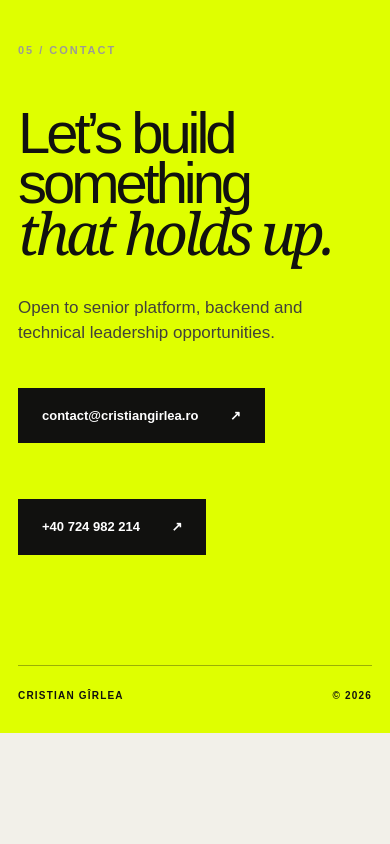
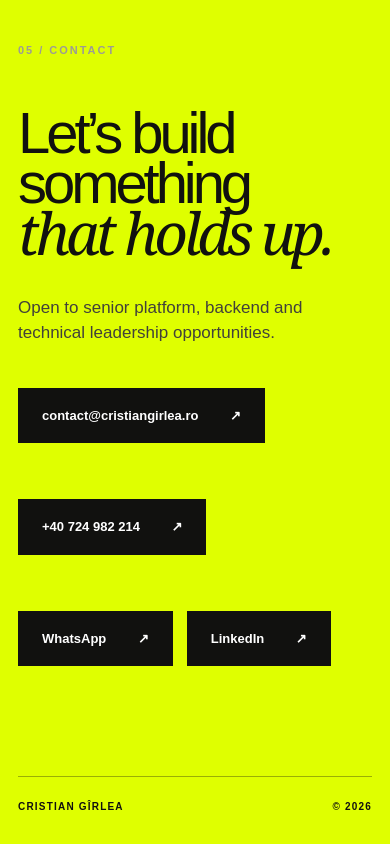
Before and after one commit to cristiangirlea/cristiangirlea-cv, a Next.js app: page / in a window 390 px wide. Shown: the part 4655-5499 px from the top of the page. Before the commit the page ends 5388 px from the top, so only its background shows below. Built offline with nearby package versions, Linux system fonts and the light colour scheme.

Commit message:
Add LinkedIn and WhatsApp contact links (#7)
Add direct LinkedIn and WhatsApp links while retaining email and phone contact options.

```diff
--- a/app/page.tsx
+++ b/app/page.tsx
@@ -39,6 +39,6 @@ export default function Home() {
     </div></section>
     <section className="expertise shell" id="expertise"><div className="sectionLabel">03 / Capabilities</div><div className="expertiseGrid"><div><h2>Depth where<br/>it matters.</h2><p>Hands-on engineering backed by structured troubleshooting, customer communication, documentation and knowledge sharing.</p></div><div className="skillList">{skills.map(([title,items],index)=><div className="skill" key={title}><span>0{index+1}</span><h3>{title}</h3><p>{items}</p></div>)}</div></div></section>
     <section className="education shell"><div className="sectionLabel">04 / Education</div><div className="degree"><span>2017 - 2020</span><h2>M.A. Artificial Intelligence</h2><p>University of Craiova</p></div></section>
-    <footer id="contact"><div className="shell footerInner"><div className="sectionLabel light">05 / Contact</div><h2>Let’s build something<br/><em>that holds up.</em></h2><p>Open to senior platform, backend and technical leadership opportunities.</p><div className="contactDetails"><a href="mailto:contact@cristiangirlea.ro" className="contactLink">contact@cristiangirlea.ro <span>↗</span></a><a href="tel:+40724982214" className="contactLink">+40 724 982 214 <span>↗</span></a></div><div className="footerBottom"><span>CRISTIAN GÎRLEA</span><span>© 2026</span></div></div></footer>
+    <footer id="contact"><div className="shell footerInner"><div className="sectionLabel light">05 / Contact</div><h2>Let’s build something<br/><em>that holds up.</em></h2><p>Open to senior platform, backend and technical leadership opportunities.</p><div className="contactDetails"><a href="mailto:contact@cristiangirlea.ro" className="contactLink">contact@cristiangirlea.ro <span>↗</span></a><a href="tel:+40724982214" className="contactLink">+40 724 982 214 <span>↗</span></a><a href="https://wa.me/40724982214" className="contactLink" target="_blank" rel="noreferrer">WhatsApp <span>↗</span></a><a href="https://www.linkedin.com/in/cristian-girlea/" className="contactLink" target="_blank" rel="noreferrer">LinkedIn <span>↗</span></a></div><div className="footerBottom"><span>CRISTIAN GÎRLEA</span><span>© 2026</span></div></div></footer>
   </main>;
 }
```
